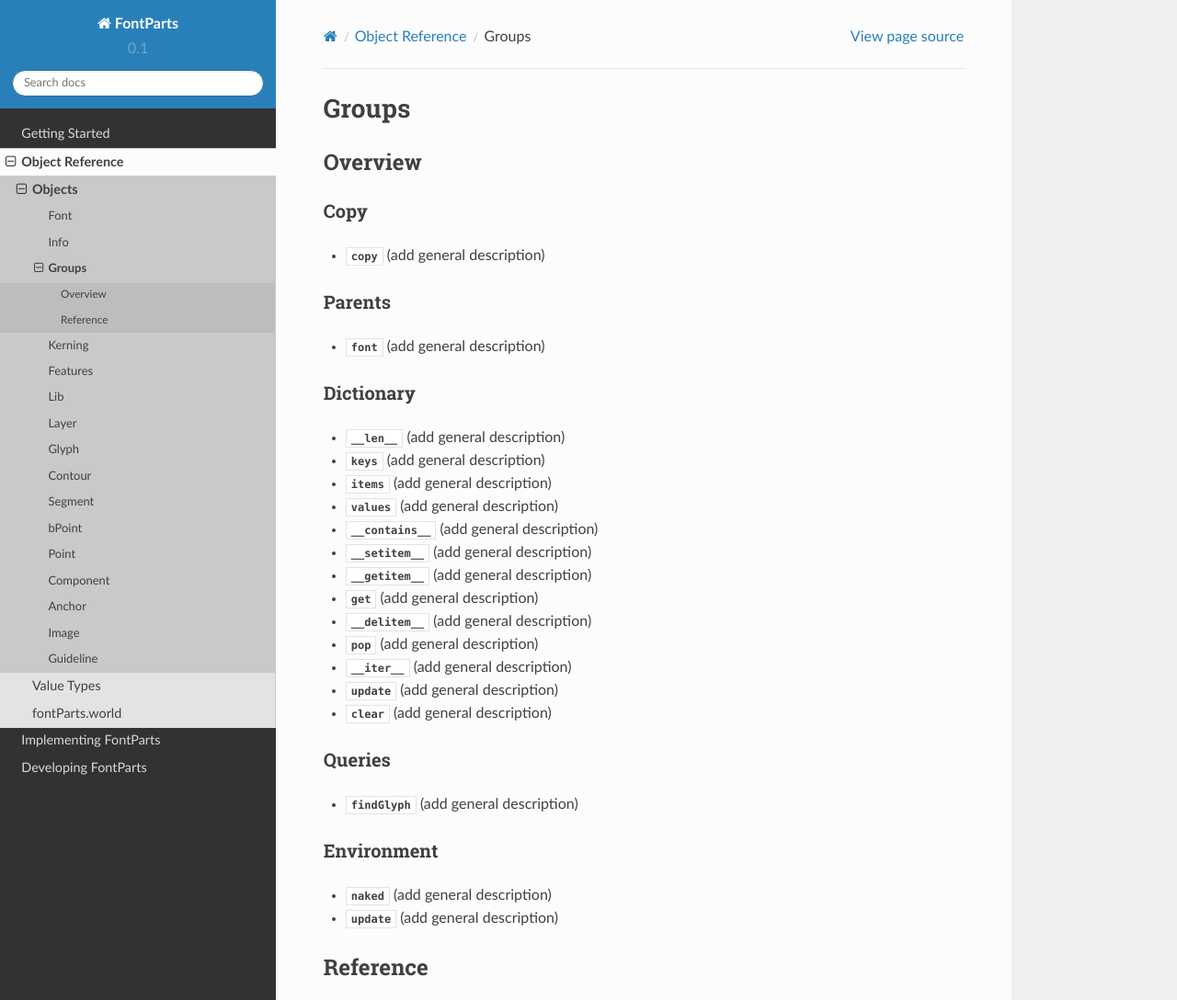
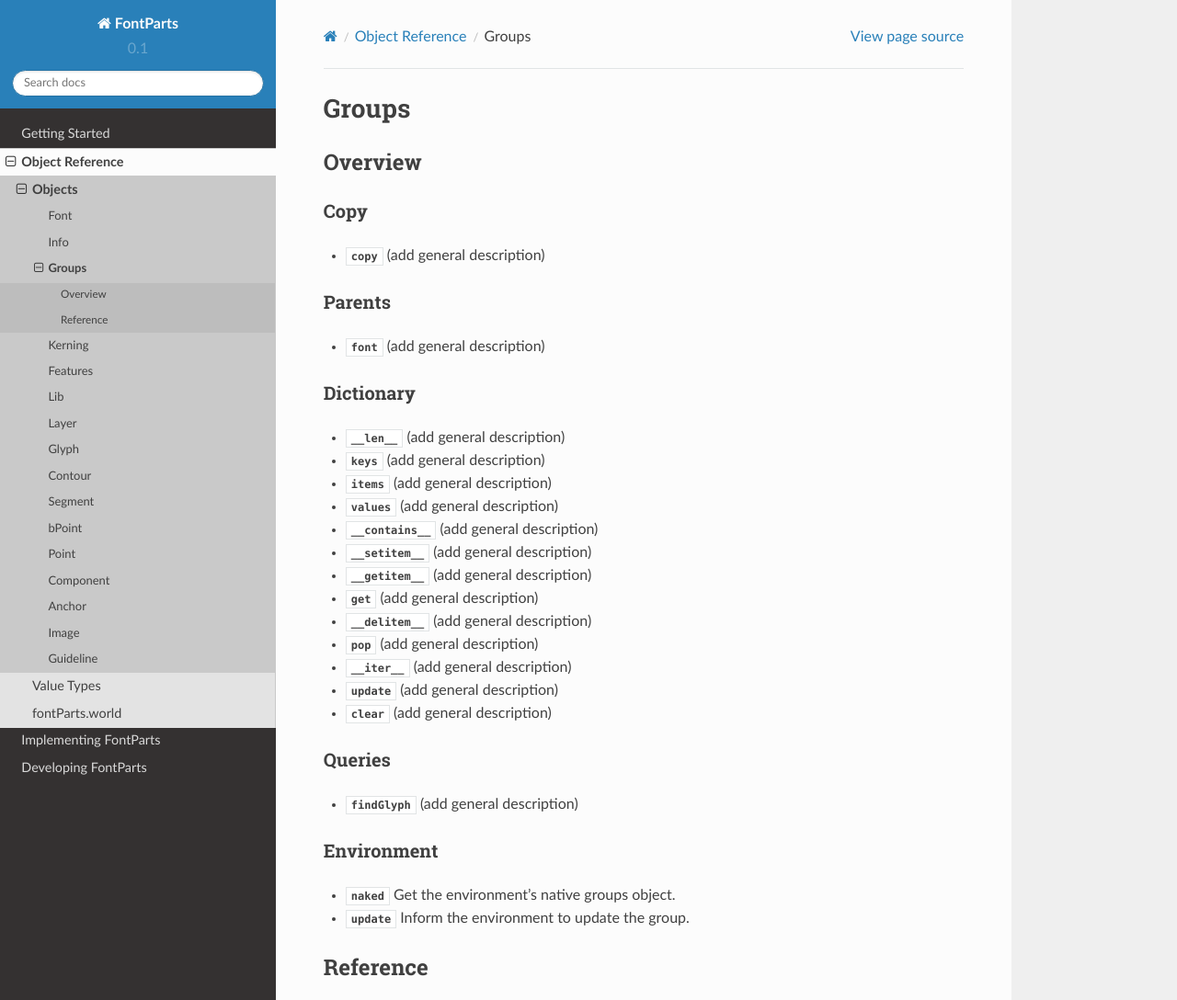
Before and after one commit to sambacha/fontParts, a Sphinx documentation site: the page built from documentation/source/objects/groups.rst, in a window 1280 px wide and 1381 px high, cut to the strip 0-1088 px from the top of the window. Shown: the whole strip at 92% size. Built offline with Sphinx 7.4.7 and the Read the Docs theme 2.0.0, drawn with Linux system fonts in a browser that asks for light colours.

Commit message:
Groups, WIP

```diff
--- a/documentation/source/objects/groups.rst
+++ b/documentation/source/objects/groups.rst
@@ -39,8 +39,8 @@
 
 Environment
 ===========
-* :meth:`~BaseGroups.naked` (add general description)
-* :meth:`~BaseGroups.update` (add general description)
+* :meth:`~BaseGroups.naked` Get the environment's native groups object.
+* :meth:`~BaseGroups.update` Inform the environment to update the group.
 
 
 *********
```
